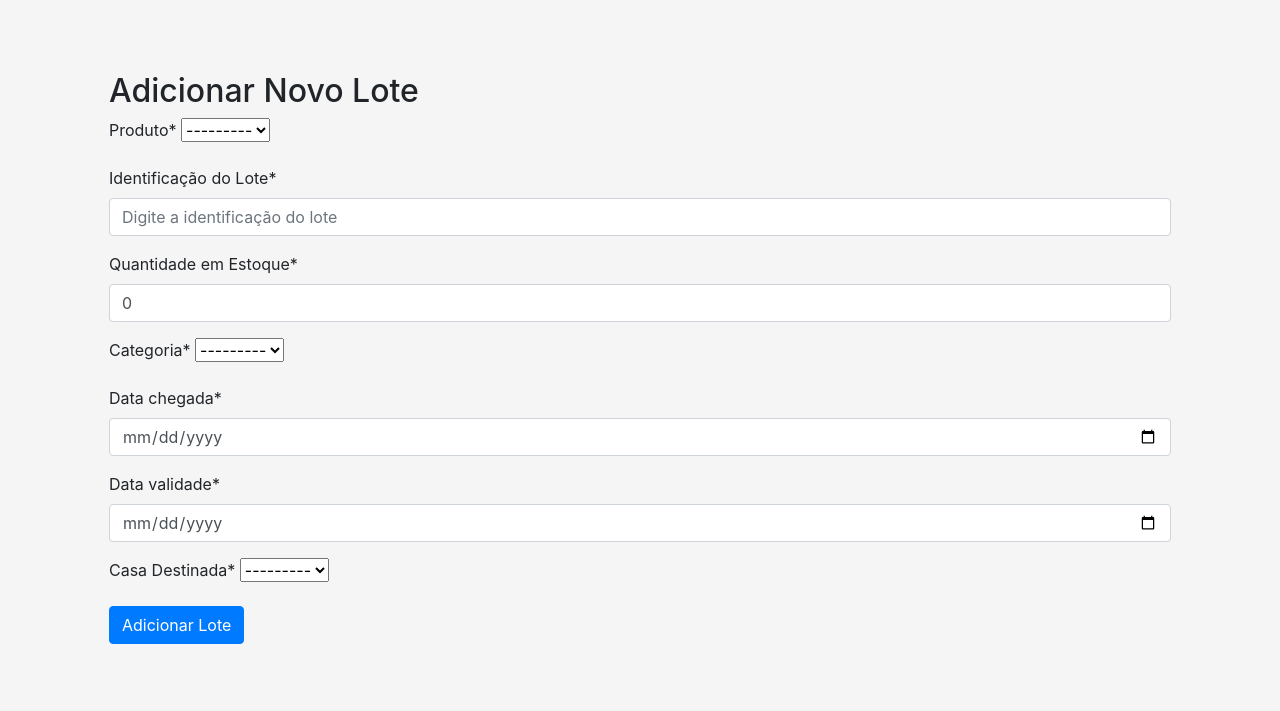
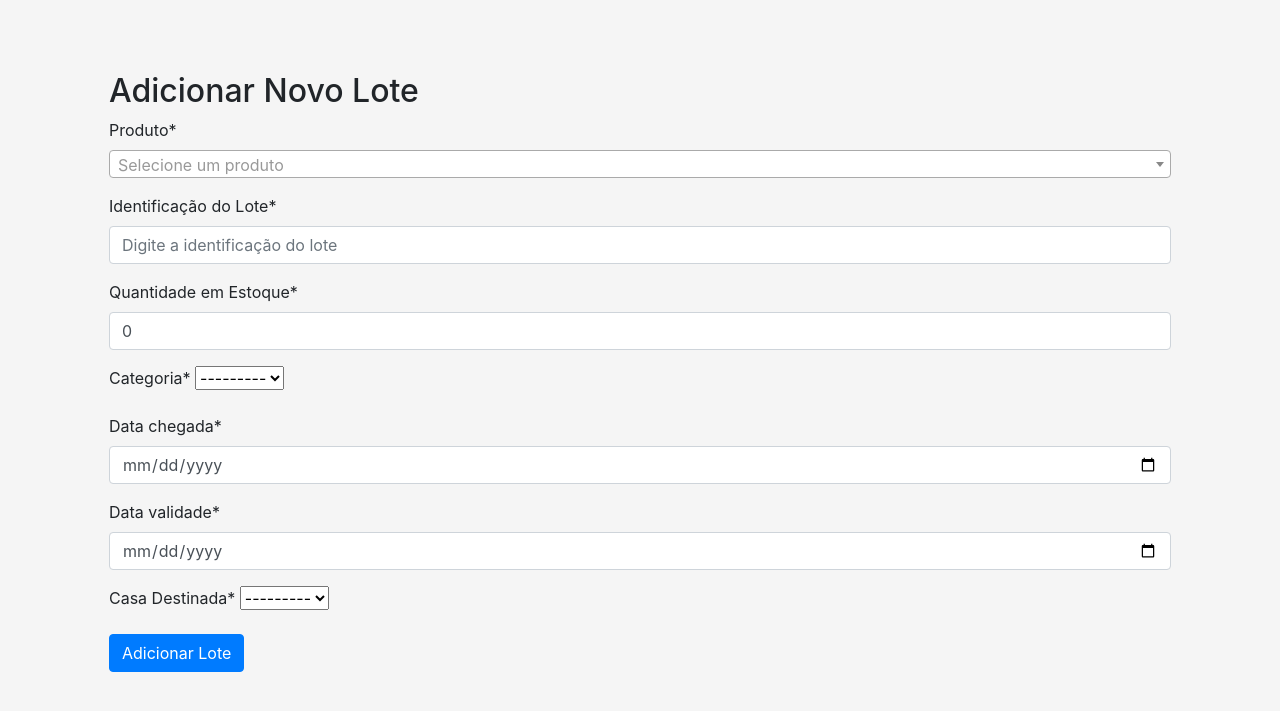
Before and after one commit to LucasAvilaP/controle_vencimentos, a Django app: page /adicionar/ in a window 1280 px wide. Shown: the part 56-767 px from the top of the page. Run offline with Django 5.2, Linux system fonts and the light colour scheme; the visitor is signed in with stand-in values (Sample User, id 1); data that the repository does not hold is empty; parts of the project's set-up code (start-up, migrations or seed data) failed here and were passed over; some libraries are stand-ins or nearby versions.

Commit message:
adicionando seletor de produtos

```diff
--- a/vencimento/forms.py
+++ b/vencimento/forms.py
@@ -1,7 +1,7 @@
 from django import forms
 from crispy_forms.helper import FormHelper
 from crispy_forms.layout import Layout, Field, Submit
-from .models import Lote, Casa
+from .models import Lote, Casa, Produto
 import logging
 from django.db import transaction
 
@@ -11,6 +11,11 @@ from django.db import transaction
 
 class LoteForm(forms.ModelForm):
     casa_destinada = forms.ModelChoiceField(queryset=Casa.objects.all(), required=True, label="Casa Destinada")
+    produto = forms.ModelChoiceField(
+        queryset=Produto.objects.all().order_by('nome'),
+        widget=forms.Select(attrs={'class': 'select2', 'style': 'width: 100%'}),
+        label="Produto"
+    )
 
     class Meta:
         model = Lote
@@ -70,10 +75,13 @@ class SaidaProdutoForm(forms.Form):
 
 
 class TransferenciaLoteForm(forms.Form):
-    lote = forms.ModelChoiceField(queryset=Lote.objects.filter(casa__nome="Estoque Central"), label="Lote")
+    lote = forms.ModelChoiceField(
+        queryset=Lote.objects.filter(casa__nome="Estoque Central").order_by('identificacao'),
+        label="Lote",
+        widget=forms.Select(attrs={'class': 'select2', 'style': 'width: 100%'})
+    )
     quantidade = forms.IntegerField(min_value=1)
     casa_destino = forms.ModelChoiceField(queryset=Casa.objects.exclude(nome="Estoque Central"))
-
 
     def clean(self):
         cleaned_data = super().clean()
--- a/vencimento/templates/vencimento/adicionar_lote.html
+++ b/vencimento/templates/vencimento/adicionar_lote.html
@@ -1,7 +1,20 @@
-<!-- templates/vencimentos/adicionar_lote.html -->
-
 {% extends 'vencimento/base.html' %}
 {% load crispy_forms_tags %}
+
+{% block extra_css %}
+<style>
+    .select2-container--default .select2-selection--single {
+        background-color: #fff; /* Fundo branco */
+        border: 1px solid #aaa; /* Borda mais visível */
+        border-radius: 4px; /* Arredondamento da borda */
+    }
+    .select2-dropdown {
+        background-color: #fff; /* Fundo branco para o dropdown */
+        border: 1px solid #aaa; /* Borda do dropdown */
+    }
+</style>
+
+{% endblock %}
 
 {% block content %}
     <h2>Adicionar Novo Lote</h2>
@@ -18,3 +31,17 @@
         <button type="submit" class="btn btn-primary">Adicionar Lote</button>
     </form>
 {% endblock %}
+
+{% block javascript %}
+<script src="https://code.jquery.com/jquery-3.6.0.min.js"></script>
+<script src="https://cdn.jsdelivr.net/npm/select2/dist/js/select2.min.js"></script>
+<link href="https://cdn.jsdelivr.net/npm/select2/dist/css/select2.min.css" rel="stylesheet" />
+<script>
+    $(document).ready(function() {
+        $('.select2').select2({
+            placeholder: 'Selecione um produto',
+            allowClear: true
+        });
+    });
+</script>
+{% endblock %}
--- a/vencimento/templates/vencimento/base.html
+++ b/vencimento/templates/vencimento/base.html
@@ -67,8 +67,10 @@
     </main><!-- /.container -->
 
     <!-- Scripts do Bootstrap -->
-    <script src="https://code.jquery.com/jquery-3.5.1.slim.min.js"></script>
-    <script src="https://cdn.jsdelivr.net/npm/@popperjs/core@2.9.2/dist/umd/popper.min.js"></script>
-    <script src="https://stackpath.bootstrapcdn.com/bootstrap/4.5.2/js/bootstrap.min.js"></script>
+<script src="https://code.jquery.com/jquery-3.5.1.min.js"></script>
+<script src="https://cdnjs.cloudflare.com/ajax/libs/popper.js/2.9.2/umd/popper.min.js"></script>
+<script src="https://stackpath.bootstrapcdn.com/bootstrap/4.5.2/js/bootstrap.min.js"></script>
+<script src="https://cdnjs.cloudflare.com/ajax/libs/select2/4.0.13/js/select2.min.js"></script>
+{% block javascript %}{% endblock %}
 </body>
 </html>
```
Also changed, not shown: vencimento/templates/vencimento/transferencia_lotes.html (+21 -5 lines), vencimento/static/vencimento/css/base.css (line endings or trailing spaces).
